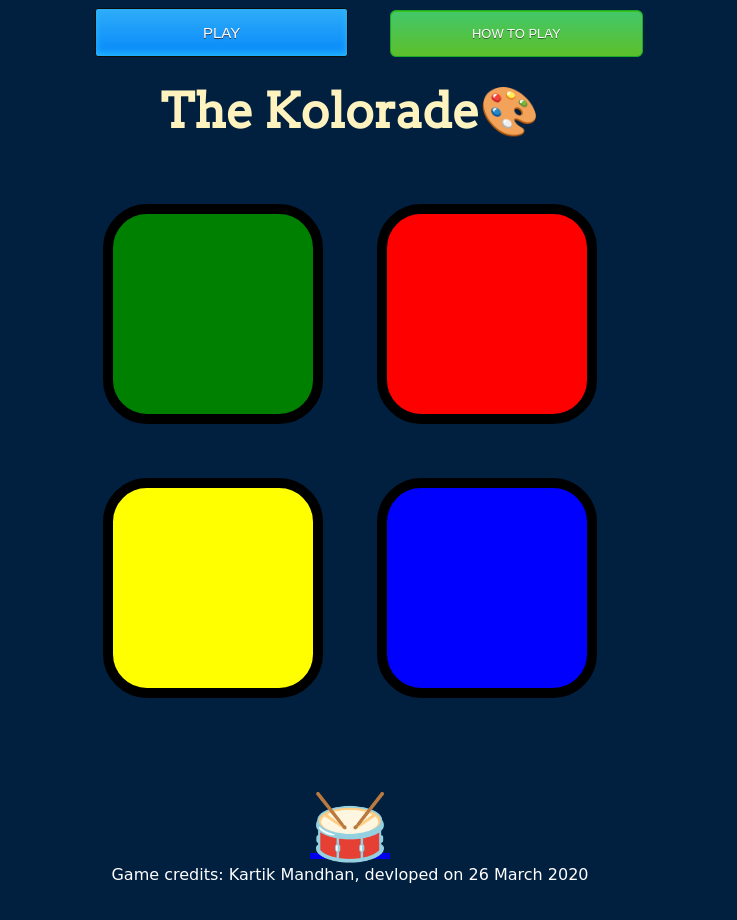
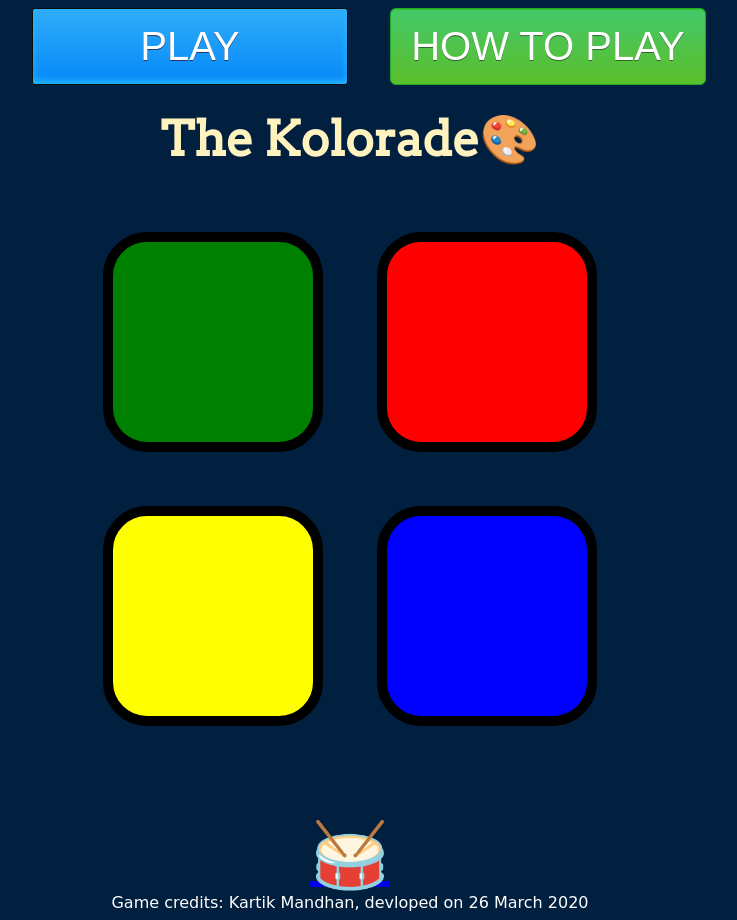
Before and after one commit to kartikmandhan/kolorade, a plain HTML site: page index.html in a window 1280 px wide. Shown: the whole page, without its empty margins (290-1027 px from the left). Before the commit the page ends 892 px from the top, so only its background shows below. Drawn offline with nearby package versions, Linux system fonts and the light colour scheme.

Commit message:
increased size of text in buttons

```diff
--- a/styles.css
+++ b/styles.css
@@ -59,7 +59,7 @@ a{
 }
 .myButton {
   display: inline-block;
-  width: 20%;
+  width: 25%;
   margin:auto 3%;
 	box-shadow:inset 0 -3px 7px 0 #29bbff;
 	background:linear-gradient(to bottom, #2dabf9 5%, #0688fa 100%);
@@ -70,8 +70,8 @@ a{
 	cursor:pointer;
 	color:#ffffff;
 	font-family:Arial;
-	font-size:15px;
-	padding:15px 48px;
+	font-size:2.5rem;
+	padding:15px 15px;
 	text-decoration:none;
 	text-shadow:0 1px 0 #263666;
 
@@ -82,7 +82,7 @@ a{
 }
 .how_to_play_btn {
   display: inline-block;
-  width: 20%;
+  width: 25%;
   margin:auto;
 	box-shadow:inset 0px 1px 0px 0px #3dc21b;
 	background:linear-gradient(to bottom, #44c767 5%, #5cbf2a 100%);
@@ -93,8 +93,8 @@ a{
 	cursor:pointer;
 	color:#ffffff;
 	font-family:Arial;
-	font-size:13px;
-	padding:15px 48px;
+	font-size:2.5rem;
+	padding:15px 15px;
 	text-decoration:none;
 	text-shadow:0 1px 0 #2f6627;
 }
@@ -103,7 +103,7 @@ a{
 	background-color:#5cbf2a;
 }
 .content {
-  font-size: 1.2rem;
+  font-size: 1.8rem;
   color: #216353;
   background-color: #A8E7A4;
   margin: auto;
```
